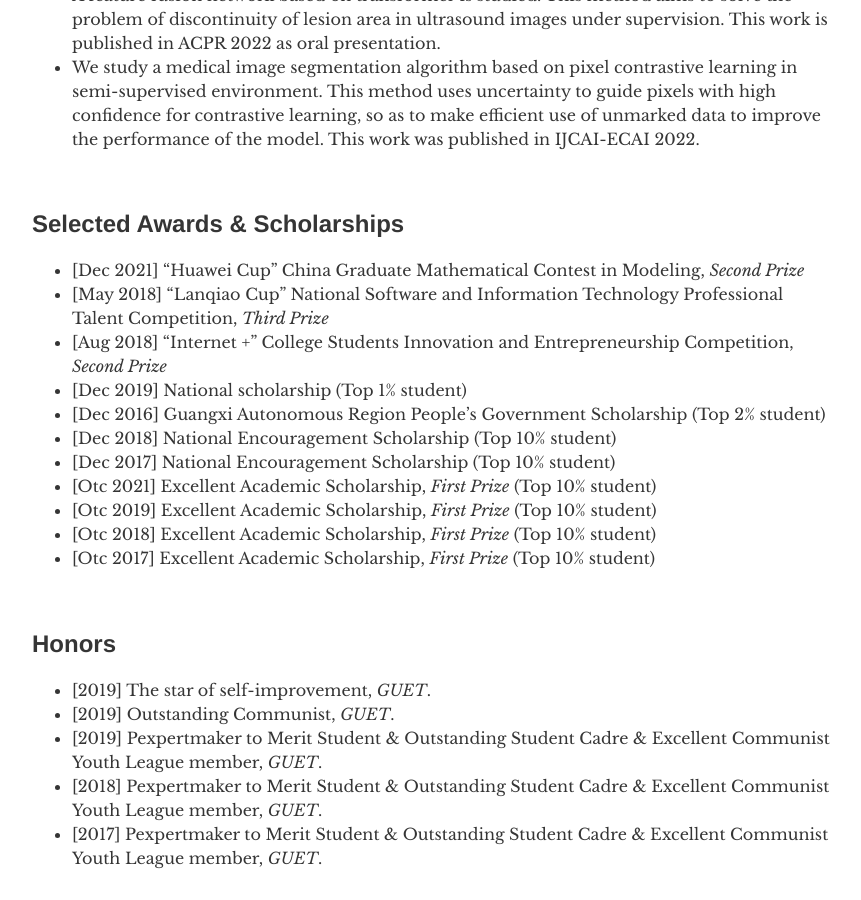
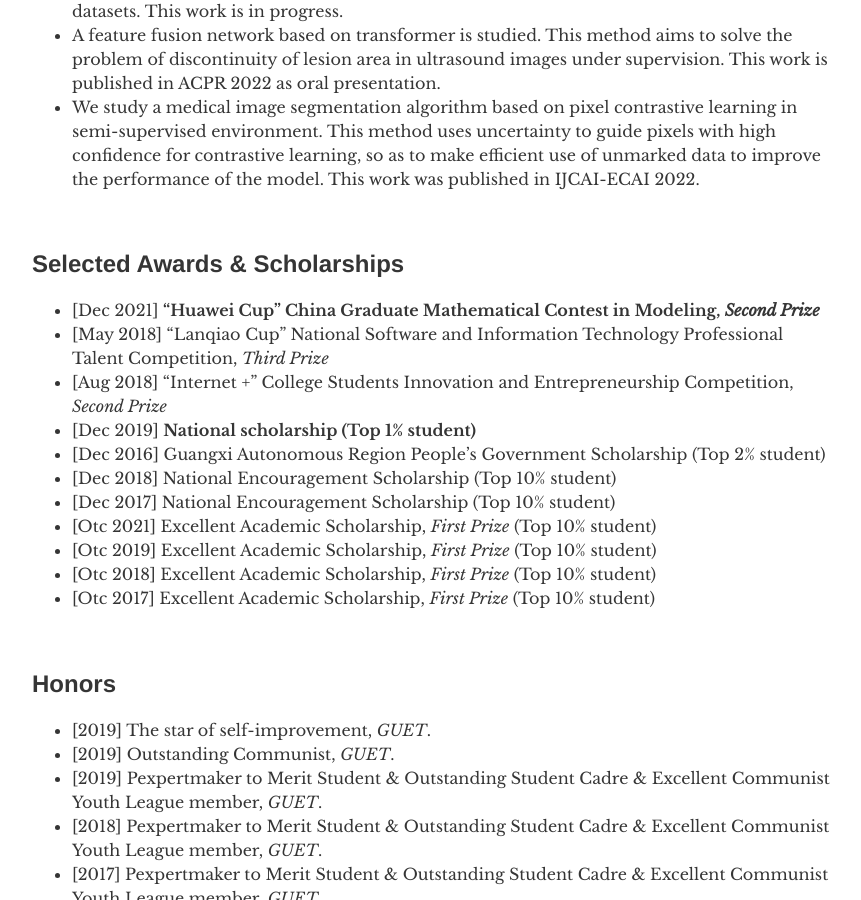
Before and after one commit to taovv/taovv.github.io, a Jekyll site: the page built from index.md, in a window 1280 px wide and 900 px high, scrolled down 1677 px. Shown: the whole window, without its empty margins (208-1069 px from the left). Built offline with Jekyll 4.4.1, drawn with Linux system fonts in a browser that asks for light colours; some of the changed text lies outside the part shown.

```diff
--- a/index.md
+++ b/index.md
@@ -9,8 +9,9 @@ supervised by Prof. [Zhihui Lai](#). Previously, I received my B.S. degree in Co
 Guilin University of Electronic Technology (GUET) in 2020.
 
 My research interests are in Computer Vision, including but
-not limited to _Medical Image Segmentation / Semantic Segmentation / Semi-supervised Learning / Self-supervised
-Learning_.
+not limited to:
+
+_Medical Image Segmentation / Semantic Segmentation / Semi-supervised Learning / Self-supervised Learning_.
 <br>
 
 ## News
@@ -66,11 +67,11 @@ use of unmarked data to improve the performance of the model. This work was publ
 
 ## Selected Awards & Scholarships
 
-- [Dec 2021] "Huawei Cup" China Graduate Mathematical Contest in Modeling, _Second Prize_
+- [Dec 2021] <b>"Huawei Cup" China Graduate Mathematical Contest in Modeling, _Second Prize_</b>
 - [May 2018] "Lanqiao Cup" National Software and Information Technology Professional
   Talent Competition, _Third Prize_
 - [Aug 2018] "Internet +" College Students Innovation and Entrepreneurship Competition, _Second Prize_
-- [Dec 2019] National scholarship (Top 1% student)
+- [Dec 2019] <b>National scholarship (Top 1% student)</b>
 - [Dec 2016] Guangxi Autonomous Region People's Government Scholarship (Top 2% student)
 - [Dec 2018] National Encouragement Scholarship (Top 10% student)
 - [Dec 2017] National Encouragement Scholarship (Top 10% student)
```
